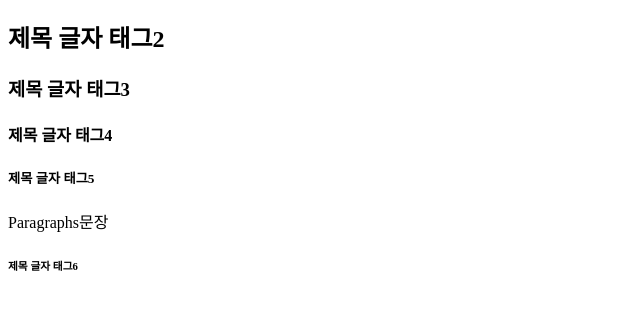
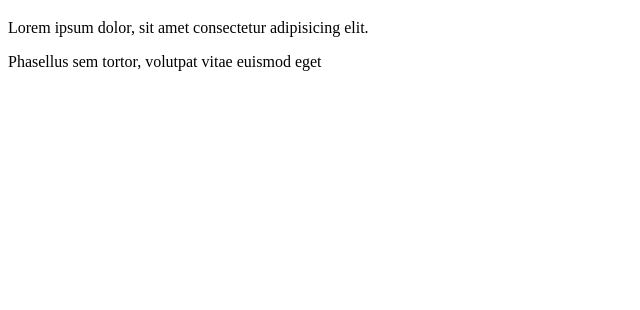
Before and after one commit to jacksimuse/StudyHtml, a plain HTML site: page 01_HTML/text_header.html in a window 1280 px wide. Shown: the part 70-380 px from the top of the page, without its empty margins (0-640 px from the left). Drawn offline with Linux system fonts and the light colour scheme.

Commit message:
예제  3-2

```diff
--- a/01_HTML/text_header.html
+++ b/01_HTML/text_header.html
@@ -1,15 +1,11 @@
 <!DOCTYPE html>
 <html>
     <head>
-        <title>HTML+CSS Text</title>
+        <title>HTML TEXT Basic Page</title>
     </head>
     <body>
         <h1>제목 글자 태그1</h1>
-        <h2>제목 글자 태그2</h2>
-        <h3>제목 글자 태그3</h3>
-        <h4>제목 글자 태그4</h4>
-        <h5>제목 글자 태그5</h5>
-        <p>Paragraphs문장</p>
-        <h6>제목 글자 태그6</h6>
+        <p>Lorem ipsum dolor, sit amet consectetur adipisicing elit.</p>
+        <p>Phasellus sem tortor, volutpat vitae euismod eget</p>
     </body>
 </html>
```
